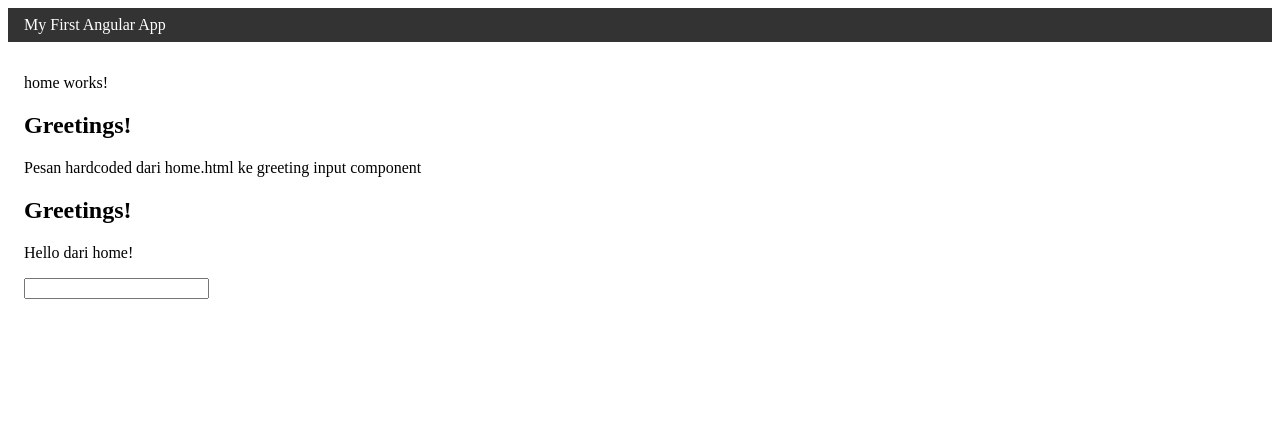
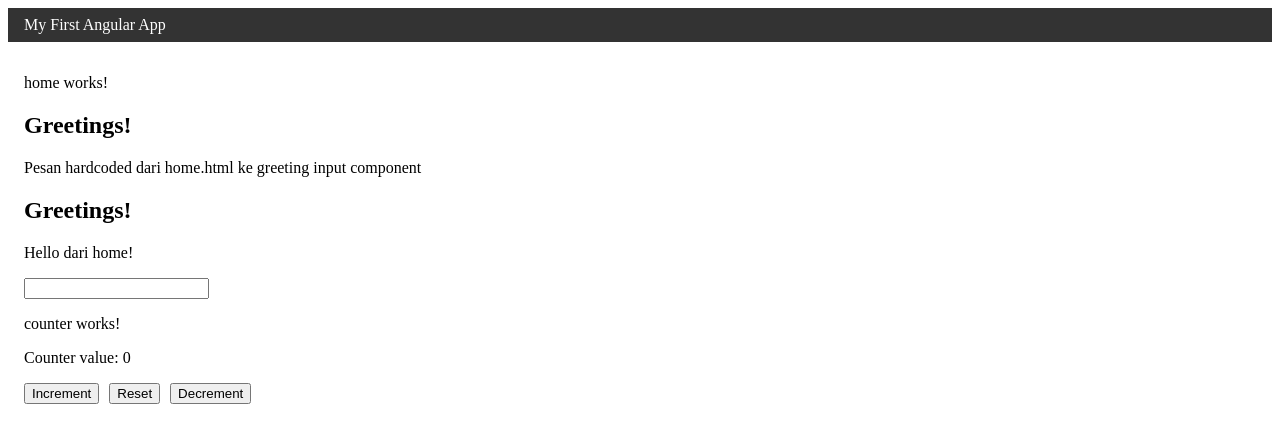
Before and after one commit to n0tx/angular-20, an Angular app: page / in a window 1280 px wide. Shown: the top 442 px of the page. Built offline with nearby package versions, Linux system fonts and the light colour scheme.

Commit message:
menambahkan komponen counter menambahkan komponen counter ke komponen home menambahkan logic increment, decrement, reset pada komponen counter menambahkan tampilan dan style  pada komponen counter

```diff
--- /dev/null
+++ b/src/app/components/counter/counter.css
@@ -0,0 +1,3 @@
+button {
+  margin-inline-end: 10px;
+}
--- /dev/null
+++ b/src/app/components/counter/counter.html
@@ -0,0 +1,6 @@
+<p>{{ counterMessage() }}</p>
+<p>Counter value: {{ counterValue() }}</p>
+
+<button (click) = "increment()">Increment</button>
+<button (click) = "reset()">Reset</button>
+<button (click) = "decrement()">Decrement</button>
--- /dev/null
+++ b/src/app/components/counter/counter.ts
@@ -0,0 +1,21 @@
+import { Component, signal } from "@angular/core";
+
+@Component({
+    selector: "app-counter",
+    imports: [],
+    templateUrl: "./counter.html",
+    styleUrl: "./counter.css"
+})
+export class Counter {
+    counterMessage = signal("counter works!");
+    counterValue = signal(0);
+    increment() {
+      this.counterValue.update(val => val + 1);
+    }
+    decrement() {
+        this.counterValue.update(val => val - 1);
+    }
+    reset() {
+        this.counterValue.set(0);
+    }
+}
--- a/src/app/home/home.html
+++ b/src/app/home/home.html
@@ -4,3 +4,4 @@
 <app-greeting [greeting] = "pesanHome()"></app-greeting> <!-- meneruskan data dari
 parent ke anak dengan variabel -->
 <input type="text" (keyup) = "keyUpHandler($event)">
+<app-counter></app-counter>
--- a/src/app/home/home.ts
+++ b/src/app/home/home.ts
@@ -1,9 +1,10 @@
 import { Component, signal } from "@angular/core";
 import { Greeting } from "../components/greeting/greeting";
+import { Counter } from "../components/counter/counter";
 
 @Component({
     selector: "app-home",
-    imports: [Greeting],
+    imports: [Greeting, Counter],
     templateUrl: "./home.html",
     styleUrl: "./home.css"
 })
```
Also changed, not shown: 1 other file (tests, documents, lock files or other folders).
